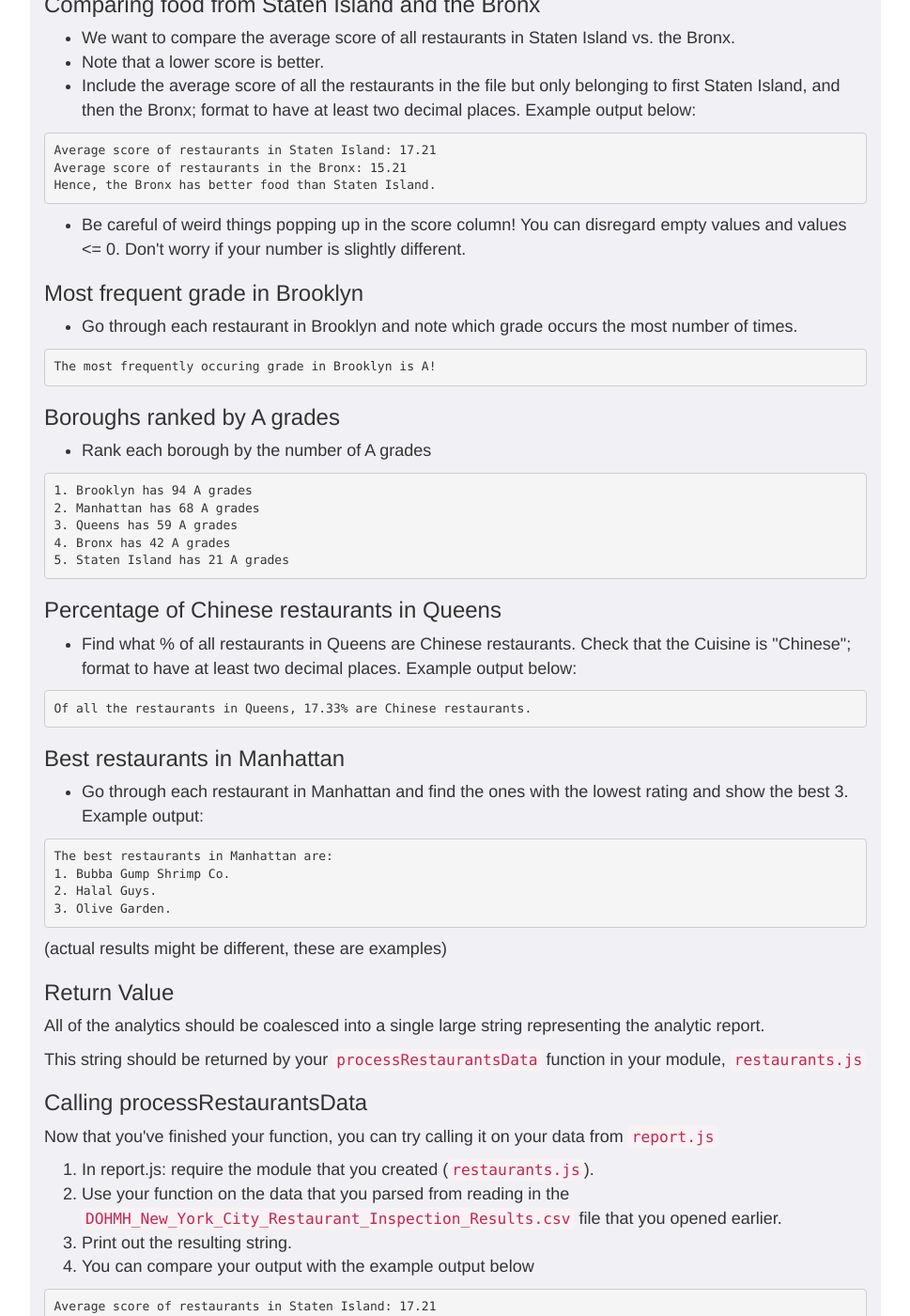
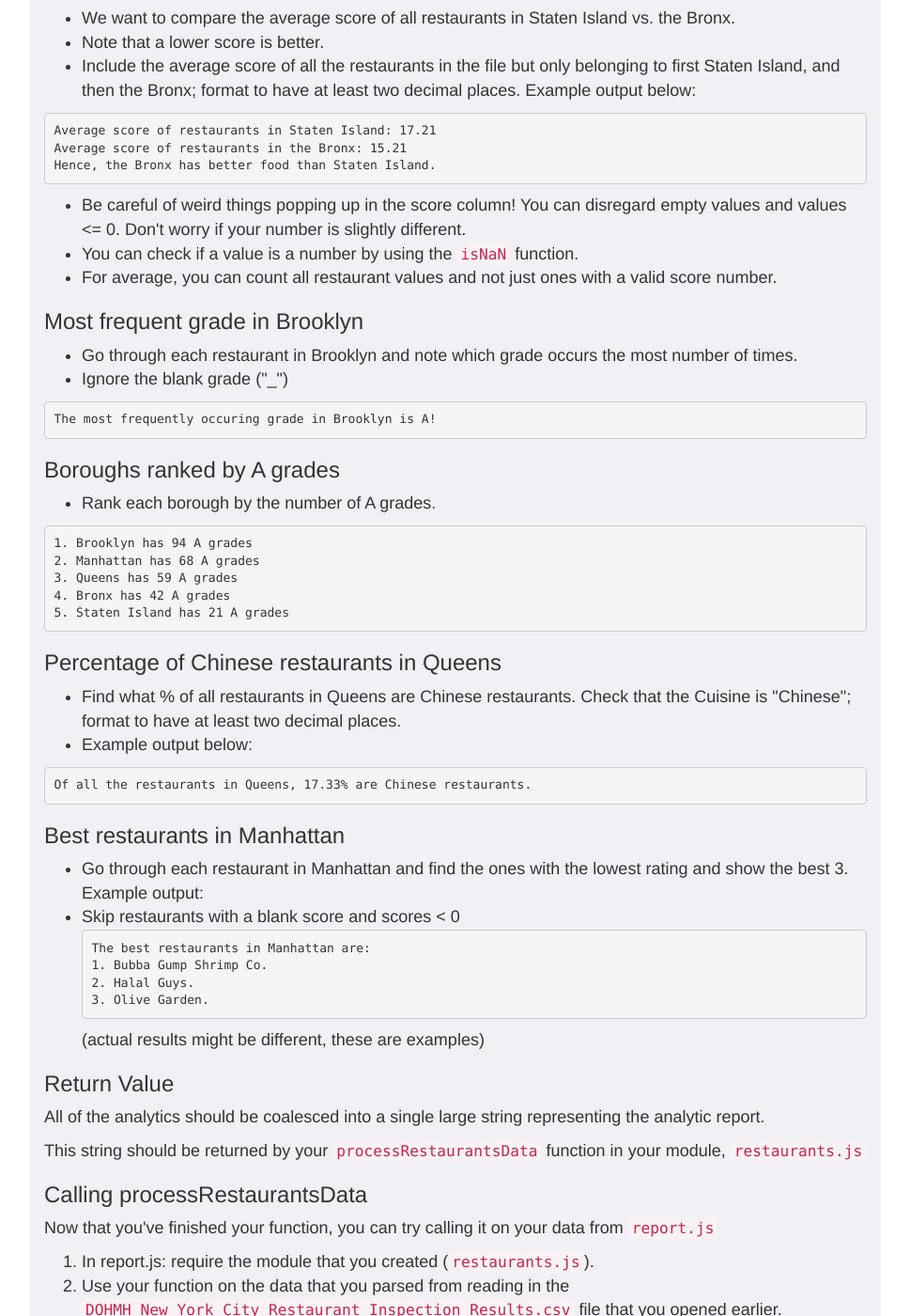
Before and after one commit to foureyes/csci-ua.0480-fall2020-034, a Jekyll site: the page built from homework/02-restaurants-2020.markdown, in a window 1280 px wide and 1400 px high, scrolled down 12376 px. Shown: the whole window at 94% size, without its empty margins (155-1124 px from the left). Built offline with Jekyll 4.4.1, drawn with Linux system fonts in a browser that asks for light colours; some of the changed lines change nothing that is shown; some of the changed text lies outside the part shown.

Commit message:
Add additional hints for Part 2

````diff
--- a/homework/02-restaurants-2020.markdown
+++ b/homework/02-restaurants-2020.markdown
@@ -77,7 +77,7 @@
 * `for` loops
 * `for ... in` loops
 * `for ... of` loops
-* `forEach` method .
+* `forEach` method (this is fine for part 2)
 
 __There will a small (-2) penalty every time one is used__. (Homework is 100 points total)
 
@@ -113,7 +113,7 @@
 
 <hr>
 
-### `makeSet(num_1, num_2, ..., num_n)` - 4 points
+### `makeSet(num_1, num_2, ..., num_n)`
 
 __Parameters:__
 
@@ -140,7 +140,7 @@
 
 <hr>
 
-### `findIndex(arr, num)` - 4 points
+### `findIndex(arr, num)`
 
 __Parameters:__
 
@@ -162,7 +162,7 @@
 
 <hr>
 
-### `filterWith(fn)` - 4 points
+### `filterWith(fn)`
 
 __Parameters:__
 
@@ -195,7 +195,7 @@
 
 <hr>
 
-### `intersection(arr1, arr2)` - 5 points
+### `intersection(arr1, arr2)`
 
 __Parameters:__
 
@@ -226,7 +226,7 @@
 
 <hr>
 
-### `repeatCall(fn, n, arg)` - 5 points
+### `repeatCall(fn, n, arg)`
 
 __Parameters:__
 
@@ -261,7 +261,7 @@
 
 <hr>
 
-### `constrainDecorator(fn, min, max)` - 5 points
+### `constrainDecorator(fn, min, max)`
 
 __Parameters:__
 
@@ -308,7 +308,7 @@
 
 <hr>
 
-### `limitCallsDecorator(fn, n)` - 6 points
+### `limitCallsDecorator(fn, n)`
 
 __Parameters:__
 
@@ -345,7 +345,7 @@
 <hr>
 
 
-### `compose(fn1, fn2, ...,fnN)` - 6 points
+### `compose(fn1, fn2, ...,fnN)`
 
 __Parameters:__
 
@@ -595,11 +595,15 @@
 ```
 
 * Be careful of weird things popping up in the score column! You can disregard empty values and values <= 0. Don't worry if your number is slightly different.
+* You can check if a value is a number by using the `isNaN` function.
+* For average, you can count all restaurant values and not just ones with a valid score number.
+
 
 
 ### Most frequent grade in Brooklyn
 
 * Go through each restaurant in Brooklyn and note which grade occurs the most number of times.
+* Ignore the blank grade ("_")
 
 ```
 The most frequently occuring grade in Brooklyn is A!
@@ -607,7 +611,7 @@
 
 ### Boroughs ranked by A grades
 
-* Rank each borough by the number of A grades
+* Rank each borough by the number of A grades.
 
 ```
 1. Brooklyn has 94 A grades
@@ -619,7 +623,8 @@
 
 ### Percentage of Chinese restaurants in Queens
 
-* Find what % of all restaurants in Queens are Chinese restaurants. Check that the Cuisine is "Chinese"; format to have at least two decimal places. Example output below:
+* Find what % of all restaurants in Queens are Chinese restaurants. Check that the Cuisine is "Chinese"; format to have at least two decimal places.
+* Example output below:
 
 ```
 Of all the restaurants in Queens, 17.33% are Chinese restaurants.
@@ -628,7 +633,7 @@
 ### Best restaurants in Manhattan
 
 * Go through each restaurant in Manhattan and find the ones with the lowest rating and show the best 3. Example output:
-
+* Skip restaurants with a blank score and scores < 0
 ```
 The best restaurants in Manhattan are:
 1. Bubba Gump Shrimp Co.
````
